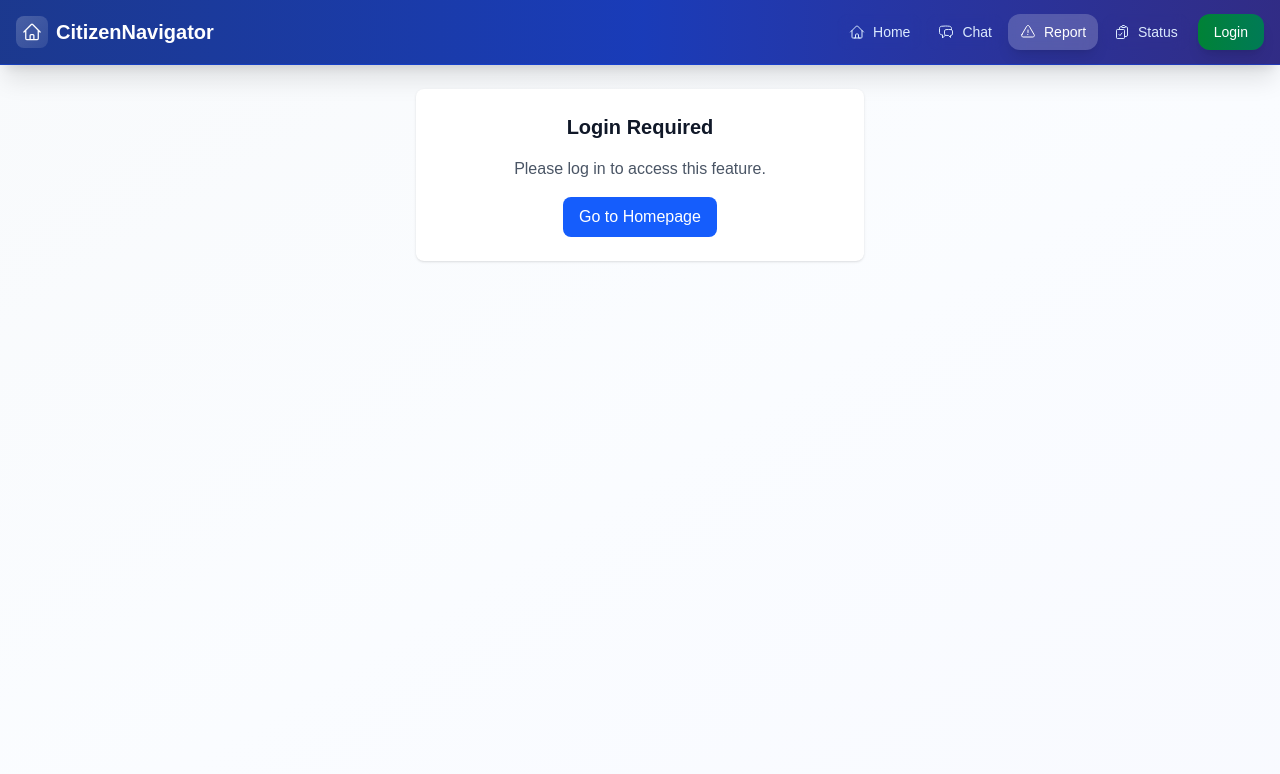
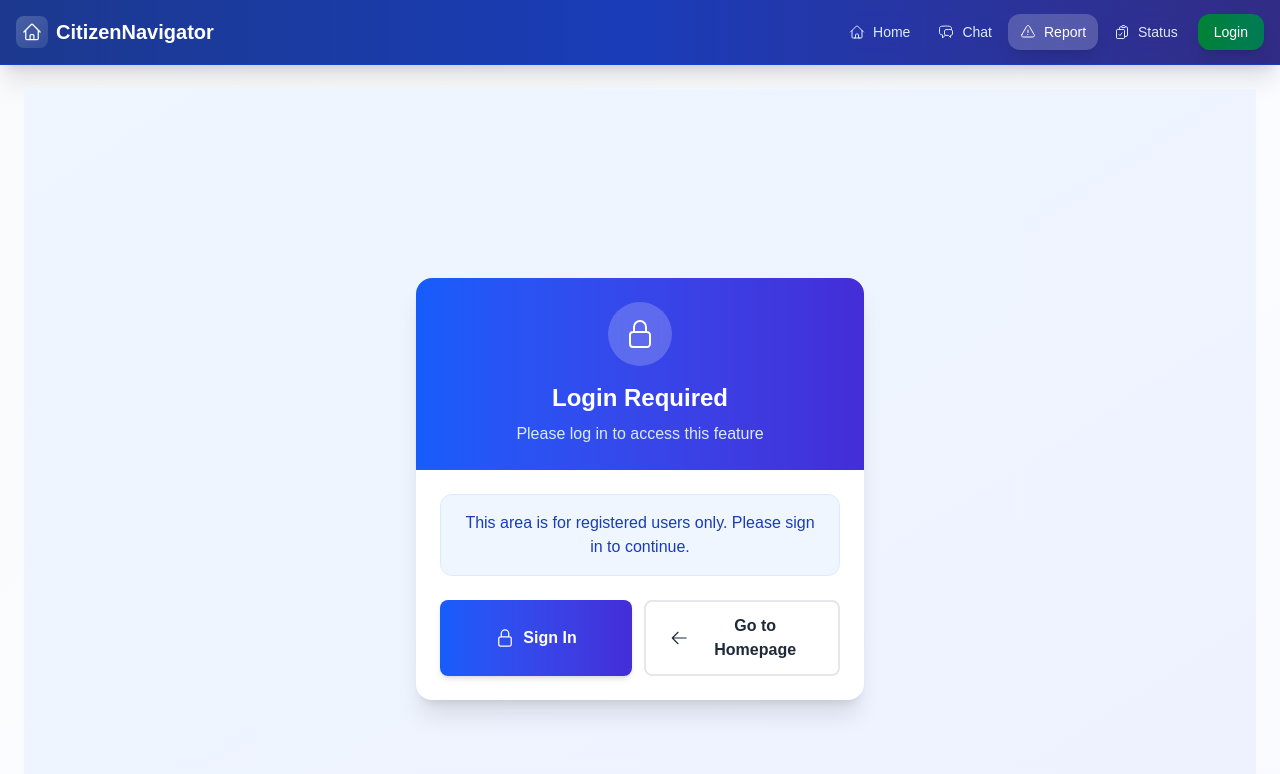
Before and after one commit to Sarenii/CivicNavigator, a Next.js app in the folder frontend/: page /report in a window 1280 px wide. Shown: the top 774 px of the page. Built offline with nearby package versions, Linux system fonts and the light colour scheme.

Commit message:
style: Revamp ProtectedRoute component with enhanced UI and user experience for login and access restriction

```diff
--- a/frontend/src/components/common/ProtectedRoute.tsx
+++ b/frontend/src/components/common/ProtectedRoute.tsx
@@ -1,6 +1,7 @@
 'use client'
 import { useAuth } from '@/contexts/AuthContext'
 import { ReactNode } from 'react'
+import { ExclamationTriangleIcon, LockClosedIcon, ArrowLeftIcon } from '@heroicons/react/24/outline'
 
 interface ProtectedRouteProps {
   children: ReactNode
@@ -12,39 +13,89 @@ export default function ProtectedRoute({ children, requiredRole }: ProtectedRout
 
   if (!user) {
     return (
-      <div className="max-w-md mx-auto bg-white rounded-lg shadow-sm p-6 text-center">
-        <h2 className="text-xl font-semibold text-gray-900 mb-4">
-          Login Required
-        </h2>
-        <p className="text-gray-600 mb-4">
-          Please log in to access this feature.
+      <div className="min-h-screen flex items-center justify-center p-4 bg-gradient-to-br from-blue-50 to-indigo-50">
+        <div className="max-w-md w-full bg-white rounded-2xl shadow-xl overflow-hidden">
+          <div className="bg-gradient-to-r from-blue-600 to-indigo-700 p-6 text-center">
+            <div className="mx-auto w-16 h-16 bg-white/20 backdrop-blur-sm rounded-full flex items-center justify-center mb-4">
+              <LockClosedIcon className="w-8 h-8 text-white" />
+            </div>
+            <h2 className="text-2xl font-bold text-white mb-2">Login Required</h2>
+            <p className="text-blue-100">Please log in to access this feature</p>
+          </div>
+
+          <div className="p-6">
+            <div className="bg-blue-50 rounded-xl p-4 mb-6 border border-blue-100">
+              <p className="text-blue-800 text-center">
+                This area is for registered users only. Please sign in to continue.
               </p>
+            </div>
+
+            <div className="flex flex-col sm:flex-row gap-3">
+              <button
+                onClick={() => window.location.href = '/login'}
+                className="flex-1 flex items-center justify-center gap-2 px-6 py-3 bg-gradient-to-r from-blue-600 to-indigo-700 text-white font-semibold rounded-lg hover:opacity-90 transition-all shadow-md hover:shadow-lg"
+              >
+                <LockClosedIcon className="w-5 h-5" />
+                <span>Sign In</span>
+              </button>
+
               <button
                 onClick={() => window.location.href = '/'}
-          className="px-4 py-2 bg-blue-600 text-white rounded-lg hover:bg-blue-700 transition-colors"
+                className="flex-1 flex items-center justify-center gap-2 px-6 py-3 bg-white border-2 border-gray-200 text-gray-800 font-semibold rounded-lg hover:bg-gray-50 transition-all"
               >
-          Go to Homepage
+                <ArrowLeftIcon className="w-5 h-5" />
+                <span>Go to Homepage</span>
               </button>
-
+            </div>
+          </div>
+        </div>
       </div>
     )
   }
 
   if (requiredRole && user.role?.name !== requiredRole) {
+    // Create a friendly role name for display
+    const roleDisplay = requiredRole === 'staff' ? 'Staff Member' : 'Resident'
+
     return (
-      <div className="max-w-md mx-auto bg-white rounded-lg shadow-sm p-6 text-center">
-        <h2 className="text-xl font-semibold text-gray-900 mb-4">
-          Access Denied
-        </h2>
-        <p className="text-gray-600 mb-4">
-          You need {requiredRole} access to view this page.
+      <div className="min-h-screen flex items-center justify-center p-4 bg-gradient-to-br from-amber-50 to-orange-50">
+        <div className="max-w-md w-full bg-white rounded-2xl shadow-xl overflow-hidden">
+          <div className="bg-gradient-to-r from-amber-500 to-orange-600 p-6 text-center">
+            <div className="mx-auto w-16 h-16 bg-white/20 backdrop-blur-sm rounded-full flex items-center justify-center mb-4">
+              <ExclamationTriangleIcon className="w-8 h-8 text-white" />
+            </div>
+            <h2 className="text-2xl font-bold text-white mb-2">Access Restricted</h2>
+            <p className="text-amber-100">This area requires special permissions</p>
+          </div>
+
+          <div className="p-6">
+            <div className="bg-amber-50 rounded-xl p-4 mb-6 border border-amber-100">
+              <p className="text-amber-800 text-center">
+                You need <span className="font-bold">{roleDisplay}</span> access to view this page.
               </p>
+            </div>
+
+            <div className="flex flex-col sm:flex-row gap-3">
               <button
                 onClick={() => window.location.href = '/'}
-          className="px-4 py-2 bg-blue-600 text-white rounded-lg hover:bg-blue-700 transition-colors"
+                className="flex-1 flex items-center justify-center gap-2 px-6 py-3 bg-gradient-to-r from-amber-500 to-orange-600 text-white font-semibold rounded-lg hover:opacity-90 transition-all shadow-md hover:shadow-lg"
               >
-          Go to Homepage
+                <ArrowLeftIcon className="w-5 h-5" />
+                <span>Go to Homepage</span>
               </button>
+
+              {user.role?.name === 'resident' && requiredRole === 'staff' && (
+                <button
+                  onClick={() => window.location.href = '/staff/login'}
+                  className="flex-1 flex items-center justify-center gap-2 px-6 py-3 bg-white border-2 border-amber-300 text-amber-700 font-semibold rounded-lg hover:bg-amber-50 transition-all"
+                >
+                  <LockClosedIcon className="w-5 h-5" />
+                  <span>Staff Login</span>
+                </button>
+              )}
+            </div>
+          </div>
+        </div>
       </div>
     )
   }
--- a/frontend/src/components/incidents/StatusLookup.tsx
+++ b/frontend/src/components/incidents/StatusLookup.tsx
@@ -134,11 +134,6 @@ export default function IncidentList() {
     setPriorityFilter('')
   }
 
-  const handleViewDetails = (incidentId: string) => {
-    // Navigate to incident details page
-    window.location.href = `/incidents/${incidentId}`
-  }
-
   return (
     <div className="max-w-7xl mx-auto space-y-6 px-4 sm:px-6">
       <div className="bg-white rounded-xl shadow-sm border border-gray-300 p-6">
@@ -248,13 +243,6 @@ export default function IncidentList() {
                       </div>
                       <p className="text-sm text-gray-700 font-medium line-clamp-1">{incident.description}</p>
                     </div>
-                    <button
-                      onClick={() => handleViewDetails(incident.id)}
-                      className="flex items-center gap-1.5 px-4 py-2 text-sm bg-blue-600 text-white rounded-lg hover:bg-blue-700 transition-colors font-bold shadow-md"
-                    >
-                      <EyeIcon className="w-4 h-4" />
-                      <span>View Details</span>
-                    </button>
                   </div>
 
                   <div className="grid grid-cols-1 sm:grid-cols-2 lg:grid-cols-4 gap-4 text-sm">
```
Lines whose indentation alone changed are shown as unchanged.
